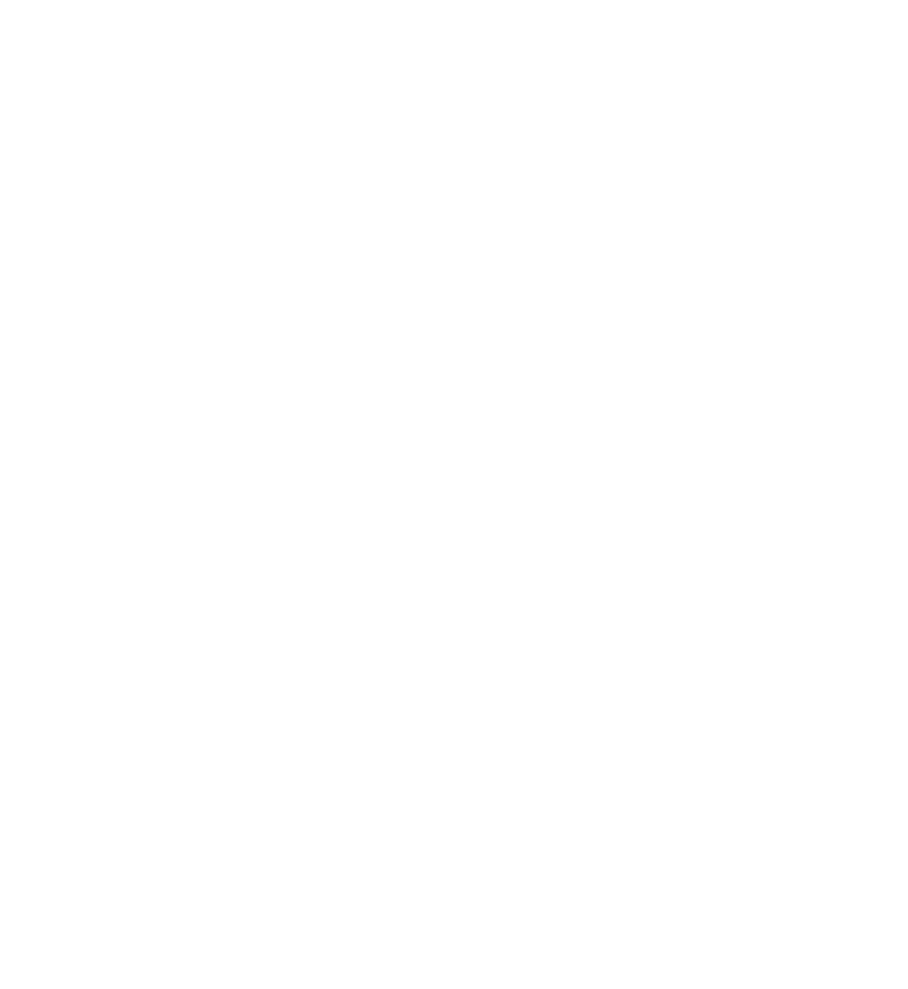
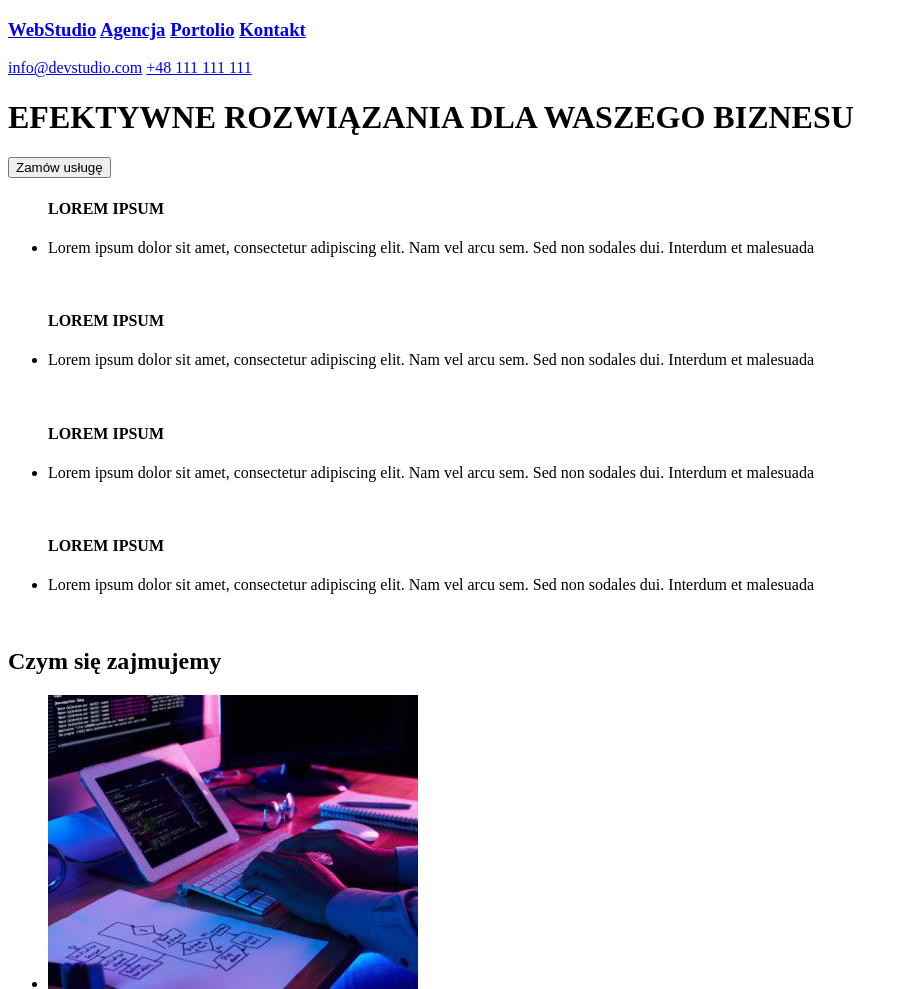
Before and after one commit to LechUlman/goit-markup-hw-01, a plain HTML site: page Index.html in a window 1280 px wide. Shown: the top 989 px of the page, without its empty margins (0-908 px from the left). Before the commit the page ends 800 px from the top, so only its background shows below. Drawn offline with Linux system fonts and the light colour scheme.

Commit message:
kolejne zdjecia

```diff
--- a/Index.html
+++ b/Index.html
@@ -1,14 +1,72 @@
 <!DOCTYPE html>
 <html lang="en">
-<head>
-    <meta charset="UTF-8">
-    <meta http-equiv="X-UA-Compatible" content="IE=edge">
-    <meta name="viewport" content="width=device-width, initial-scale=1.0">
+  <head>
+    <meta charset="UTF-8" />
+    <meta http-equiv="X-UA-Compatible" content="IE=edge" />
+    <meta name="viewport" content="width=device-width, initial-scale=1.0" />
     <title>Document</title>
-</head>
-<body>
+  </head>
+  <body>
     <header>
-        <nav></nav>
+      <nav>
+        <h3>
+          <a href="#logo">WebStudio</a>
+          <a href="#Agencja">Agencja</a>
+          <a href="#Portfolio">Portolio</a>
+          <a href="#Kontakt">Kontakt</a>
+        </h3>
+      </nav>
+      <a href="#info@devstudio.com">info@devstudio.com</a>
+      <a href="#+48 111 111 111">+48 111 111 111</a>
+    </header>
+    <main>
+      <h1>EFEKTYWNE ROZWIĄZANIA DLA WASZEGO BIZNESU</h1>
+      <p><button>Zamów usługę</button></p>
+      <ul>
+                  <h4>LOREM IPSUM</h4>
+          <li>
+            Lorem ipsum dolor sit amet, consectetur adipiscing elit. Nam vel
+            arcu sem. Sed non sodales dui. Interdum et malesuada</li></ul>
+          <br>
+            <ul>
+            <h4>LOREM IPSUM</h4>
+    <li>
+      Lorem ipsum dolor sit amet, consectetur adipiscing elit. Nam vel
+      arcu sem. Sed non sodales dui. Interdum et malesuada</li></ul>
+    <br>
+    <ul>
+        <h4>LOREM IPSUM</h4>
+<li>
+  Lorem ipsum dolor sit amet, consectetur adipiscing elit. Nam vel
+  arcu sem. Sed non sodales dui. Interdum et malesuada</li></ul>
+<br>
+<ul>
+    <h4>LOREM IPSUM</h4>
+<li>
+Lorem ipsum dolor sit amet, consectetur adipiscing elit. Nam vel
+arcu sem. Sed non sodales dui. Interdum et malesuada</li></ul>
+<br></ul>
+      <p>
+        <h2>Czym się zajmujemy</h2><ul>
+        <li><img src="images/computer1.jpg" alt="hard-office-work" height="294" width="370"/></li>
+        <li><img src="images/mobile-phones.jpg" alt="mobiles-phones" height="294" width="370"/></li>
+        <li><img src="images/page1.jpg" alt="colorful-rainbow height="294" width="370"/></li>
+    </ul>
+      </p>
+      <h2>Nasz zespół</h2>
 
-</body>
+        <img src="images/man1.jpg" alt="brown shirt man" height="260" width="270"/><h4><b>John Doe</b></h4>Product Designer<br>
+        <img src="images/woman1.jpg" alt="blond hair woman" height="260" width="270"/><h4><b>John Doe</b></h4>Frontend Developer<br>
+        <img src="images/man3.jpg" alt="white shirt man" height="260" width="270"/><h4><b>John Doe</b></h4>Marketing<br>
+        <img src="images/man2.jpg" alt="black shirt man" height="260" width="270"/><h4><b>John Doe</b></h4>Ul Designer<br>
+
+    </main>
+    <footer>
+    <h3>WebStudio</h3><br>
+    <address>m. Warszawa, Aleje Jerozolimskie 21<br>
+        info@example.com<br>
+        +48 111 111 111</address>
+
+    </footer>
+  </body>
 </html>
```
Also changed, not shown: images/computer1.jpg (added), images/img (1).jpg (deleted), images/img (2).jpg (deleted), images/img (3).jpg (deleted), images/img (4).jpg (deleted), images/img (5).jpg (deleted), images/img.jpg (deleted), images/man1.jpg (added), images/man2.jpg (added), images/man3.jpg (added), images/mobile-phones.jpg (added), images/page1.jpg (added), images/woman1.jpg (added).
